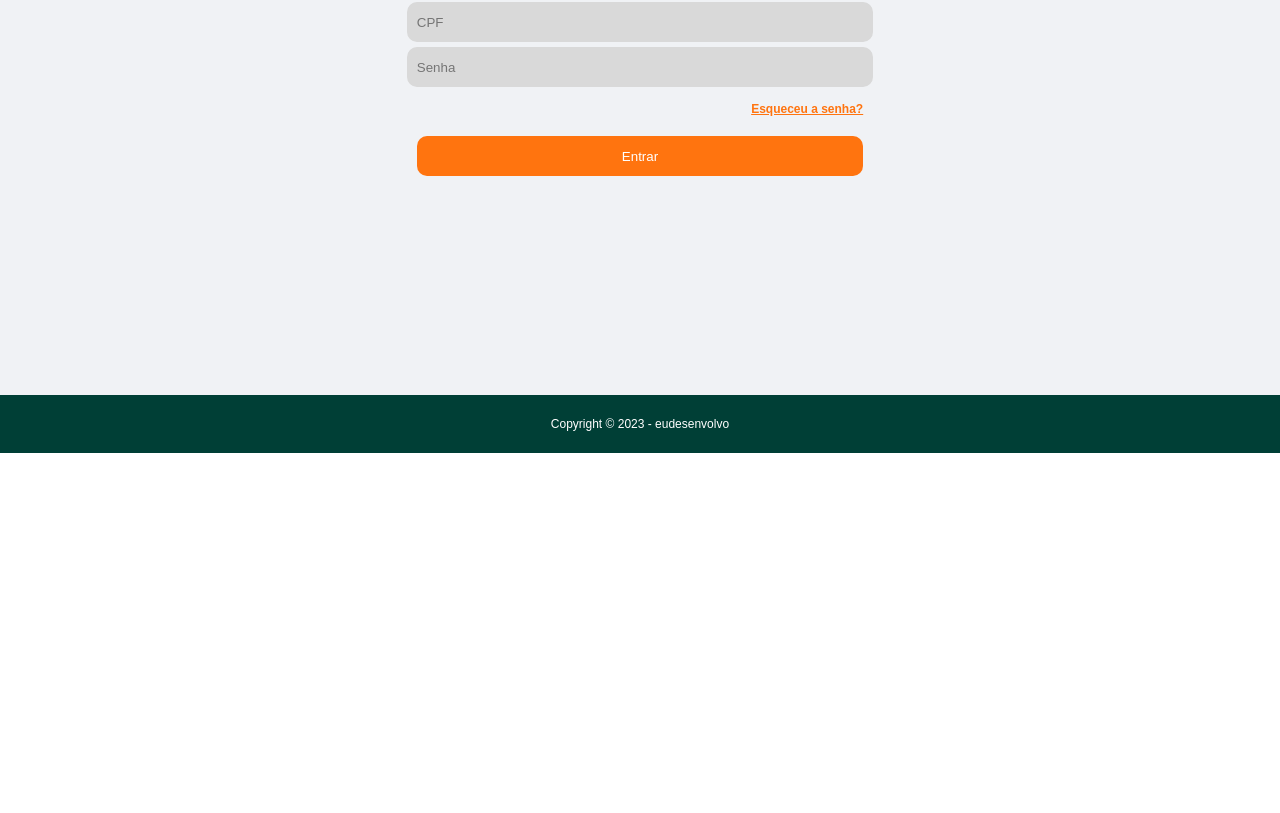
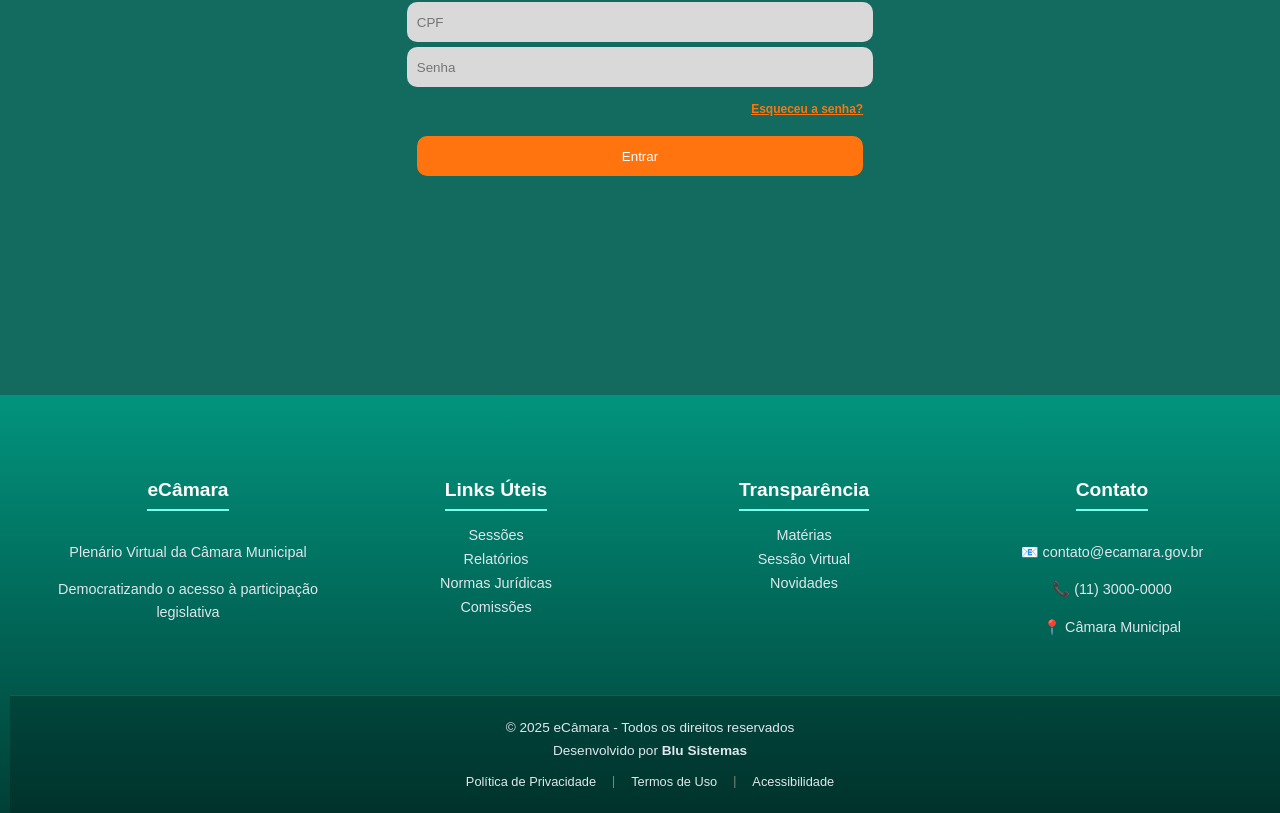
Before and after one commit to teceudesenvolvo/eCamara, a React (Create React App) app: page /login in a window 1280 px wide. Shown: the part 445-1258 px from the top of the page. Before the commit the page ends 898 px from the top, so only its background shows below. Built offline with nearby package versions, Linux system fonts and the light colour scheme; what pdfmake would draw is missing.

Commit message:
melhorias

```diff
--- a/src/App.css
+++ b/src/App.css
@@ -38,7 +38,7 @@
 }
 
 .loginPage {
-  background: #126B5E;
+  background: #126B5E !important;
 }
 
 .heroDiv {
@@ -2934,8 +2934,168 @@ textarea {
 
 
 /* Footer */
+
+/* Estilos do Rodapé Melhorado */
 .footer {
   background-color: #003f36;
+  background: linear-gradient(180deg, #02947e 0%, #003f36 100%);
+  color: white;
+  margin-top: auto;
+  width: 100%;
+}
+
+.footer-content {
+  display: grid;
+  grid-template-columns: repeat(auto-fit, minmax(250px, 1fr));
+  gap: 2rem;
+  padding: 3rem 2rem;
+  max-width: 1200px;
+  margin: 0 auto;
+}
+
+.footer-section h4 {
+  color: #fff;
+  font-size: 1.2rem;
+  font-weight: 600;
+  margin-bottom: 1rem;
+  border-bottom: 2px solid #73ffea;
+  padding-bottom: 0.5rem;
+  display: inline-block;
+}
+
+.footer-section p {
+  color: #e0e6ed;
+  line-height: 1.6;
+  margin-bottom: 0.5rem;
+  font-size: 0.9rem;
+}
+
+.footer-section ul {
+  list-style: none;
+  padding: 0;
+  margin: 0;
+}
+
+.footer-section ul li {
+  margin-bottom: 0.5rem;
+}
+
+.footer-section ul li a {
+  color: #e0e6ed;
+  text-decoration: none;
+  transition: color 0.3s ease, padding-left 0.3s ease;
+  font-size: 0.9rem;
+}
+
+.footer-section ul li a:hover {
+  color: #4a90e2;
+  padding-left: 0.5rem;
+}
+
+.footer-bottom {
+  background-color: rgba(0, 0, 0, 0.2);
+  border-top: 1px solid rgba(255, 255, 255, 0.1);
+  padding: 1.5rem 2rem;
+  margin-bottom: -10px;
+}
+
+.footer-bottom-content {
+  max-width: 1200px;
+  margin: 0 auto;
+  display: flex;
+  flex-direction: column;
+  align-items: center;
+  text-align: center;
+  gap: 0.5rem;
+}
+
+.footer-bottom-content p {
+  margin: 0;
+  color: #e0e6ed;
+  font-size: 0.85rem;
+}
+
+.footer-links {
+  display: flex;
+  align-items: center;
+  gap: 1rem;
+  margin-top: 0.5rem;
+}
+
+.footer-links a {
+  color: #e0e6ed;
+  text-decoration: none;
+  font-size: 0.8rem;
+  transition: color 0.3s ease;
+}
+
+.footer-links a:hover {
+  color: #4a90e2;
+}
+
+.footer-links span {
+  color: #888;
+}
+
+/* Responsividade para dispositivos móveis */
+@media (max-width: 768px) {
+  .footer-content {
+    grid-template-columns: 1fr;
+    padding: 2rem 1rem;
+    gap: 1.5rem;
+  }
+
+  .footer-section {
+    text-align: center;
+  }
+
+  .footer-bottom {
+    padding: 1rem;
+  }
+
+  .footer-bottom-content {
+    gap: 0.75rem;
+  }
+
+  .footer-links {
+    flex-direction: column;
+    gap: 0.5rem;
+  }
+
+  .footer-links span {
+    display: none;
+  }
+}
+
+@media (max-width: 480px) {
+  .footer-content {
+    padding: 1.5rem 1rem;
+  }
+
+  .footer-section h4 {
+    font-size: 1.1rem;
+  }
+
+  .footer-section p,
+  .footer-section ul li a {
+    font-size: 0.85rem;
+  }
+}
+
+/* Garantir que o App tenha altura mínima para o footer ficar no final */
+.App {
+  min-height: 100vh;
+  display: flex;
+  flex-direction: column;
+}
+
+/* Fazer o conteúdo principal crescer para empurrar o footer para baixo */
+.App > *:not(.footer) {
+  flex-grow: 1;
+}
+
+.footer {
+
   color: #fff !important;
   font-size: 12px;
   padding: 10px;
--- a/src/App.js
+++ b/src/App.js
@@ -72,8 +72,56 @@ function App() {
       </Switch>
       <Menu />
       <MenuDesktop />
+
+      {/* Rodapé Melhorado */}
       <footer className='footer'>
-        <p> Copyright &copy; 2023 - eudesenvolvo</p>
+        <div className='footer-content'>
+          <div className='footer-section'>
+            <h4>eCâmara</h4>
+            <p>Plenário Virtual da Câmara Municipal</p>
+            <p>Democratizando o acesso à participação legislativa</p>
+          </div>
+
+          <div className='footer-section'>
+            <h4>Links Úteis</h4>
+            <ul>
+              <li><a href="/Sessoes">Sessões</a></li>
+              <li><a href="/Relatorios">Relatórios</a></li>
+              <li><a href="/Normas">Normas Jurídicas</a></li>
+              <li><a href="/Comissoes">Comissões</a></li>
+            </ul>
+          </div>
+
+          <div className='footer-section'>
+            <h4>Transparência</h4>
+            <ul>
+              <li><a href="/Materias">Matérias</a></li>
+              <li><a href="/Sessao-Virtual">Sessão Virtual</a></li>
+              <li><a href="/novidades">Novidades</a></li>
+            </ul>
+          </div>
+
+          <div className='footer-section'>
+            <h4>Contato</h4>
+            <p>📧 contato@ecamara.gov.br</p>
+            <p>📞 (11) 3000-0000</p>
+            <p>📍 Câmara Municipal</p>
+          </div>
+        </div>
+
+        <div className='footer-bottom'>
+          <div className='footer-bottom-content'>
+            <p>&copy; 2025 eCâmara - Todos os direitos reservados</p>
+            <p>Desenvolvido por <strong>Blu Sistemas</strong></p>
+            <div className='footer-links'>
+              <a href="/politica-privacidade">Política de Privacidade</a>
+              <span>|</span>
+              <a href="/termos-uso">Termos de Uso</a>
+              <span>|</span>
+              <a href="/acessibilidade">Acessibilidade</a>
+            </div>
+          </div>
+        </div>
       </footer>
     </div>
   );
--- a/src/componets/menuDesktop.js
+++ b/src/componets/menuDesktop.js
@@ -7,11 +7,9 @@ import React, { Component } from 'react';
 import {
     GoNote,
     GoGraph,
-    // GoBroadcast,
     GoLaw,
     GoBook,
-    GoRepo,
-    GoLightBulb
+    GoRepo
 
 } from "react-icons/go";
 
@@ -107,14 +105,11 @@ class menuDesktop extends Component {
                     <GoRepo className='fas fa-Ajuda'></GoRepo>
                     <span className='nav-item'>Matérias</span>
                 </a>
-                <a href="/perfil" className={this.state.linkMenu7}>
+                <a href="/login" className={this.state.linkMenu7}>
                     <FaRegUser className='fas fa-Ajuda'></FaRegUser>
-                    <span className='nav-item'>Minha Conta</span>
+                    <span className='nav-item'>Entrar</span>
                 </a>
-                <a href="/ajuda" className={this.state.linkMenu8}>
-                    <GoLightBulb  className='fas fa-Ajuda'></GoLightBulb >
-                    <span className='nav-item'>Ajuda</span>
-                </a>
+
 
             </nav>
 
```
